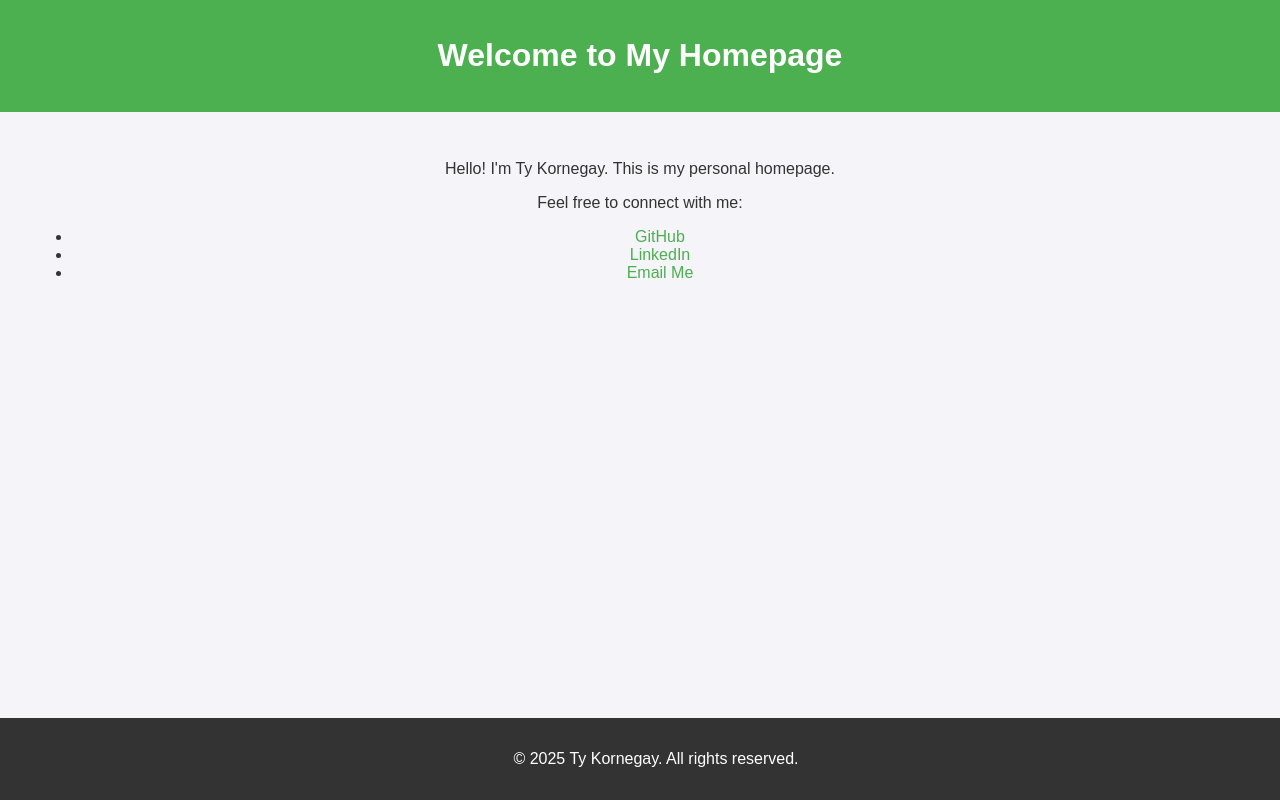
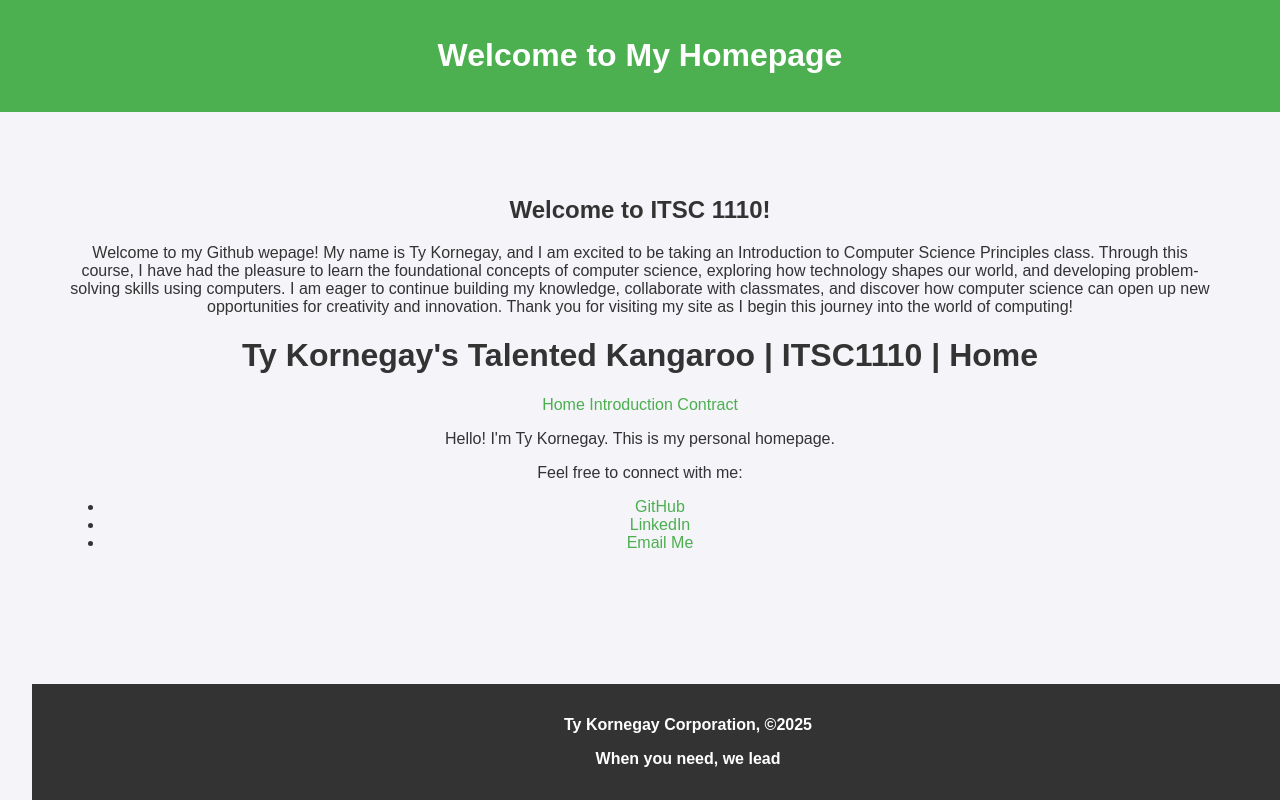
Before and after one commit to TDKornegay/TDKornegay.github.io, a plain HTML site: page index.html in a window 1280 px wide. Drawn offline with Linux system fonts and the light colour scheme.

Commit message:
Update index.html

```diff
--- a/index.html
+++ b/index.html
@@ -3,7 +3,7 @@
 <head>
     <meta charset="UTF-8">
     <meta name="viewport" content="width=device-width, initial-scale=1.0">
-    <title>Ty Kornegay's Personal Homepage</title>
+    <title>Welcome to ITSC 1110!</title>
     <style>
         body {
             font-family: Arial, sans-serif;
@@ -42,6 +42,13 @@
         <h1>Welcome to My Homepage</h1>
     </header>
     <main>
+        <main>
+            <h2>Welcome to ITSC 1110!</h2>
+
+                    <p>Welcome to my Github wepage! My name is Ty Kornegay, and I am excited to be taking an Introduction to Computer Science Principles class. Through this course, I have had the pleasure to learn the foundational concepts of computer science, exploring how technology shapes our world, and developing problem-solving skills using computers. I am eager to continue building my knowledge, collaborate with classmates, and discover how computer science can open up new opportunities for creativity and innovation. Thank you for visiting my site as I begin this journey into the world of computing!</p>
+
+                    <h1>Ty Kornegay's Talented Kangaroo | ITSC1110 | Home</h1>
+                    <nav><a href="index.html">Home</a> <a href="introductions.html">Introduction</a> <a href="">Contract</a></nav>
         <p>Hello! I'm Ty Kornegay. This is my personal homepage.</p>
         <p>Feel free to connect with me:</p>
         <ul>
@@ -51,7 +58,9 @@
         </ul>
     </main>
     <footer>
-        <p>&copy; 2025 Ty Kornegay. All rights reserved.</p>
+        <p><strong>Ty Kornegay Corporation</em>, &copy;2025</strong></p>
+        <p><strong>When you need, we lead</strong></p>
     </footer>
+
 </body>
 </html>
```
